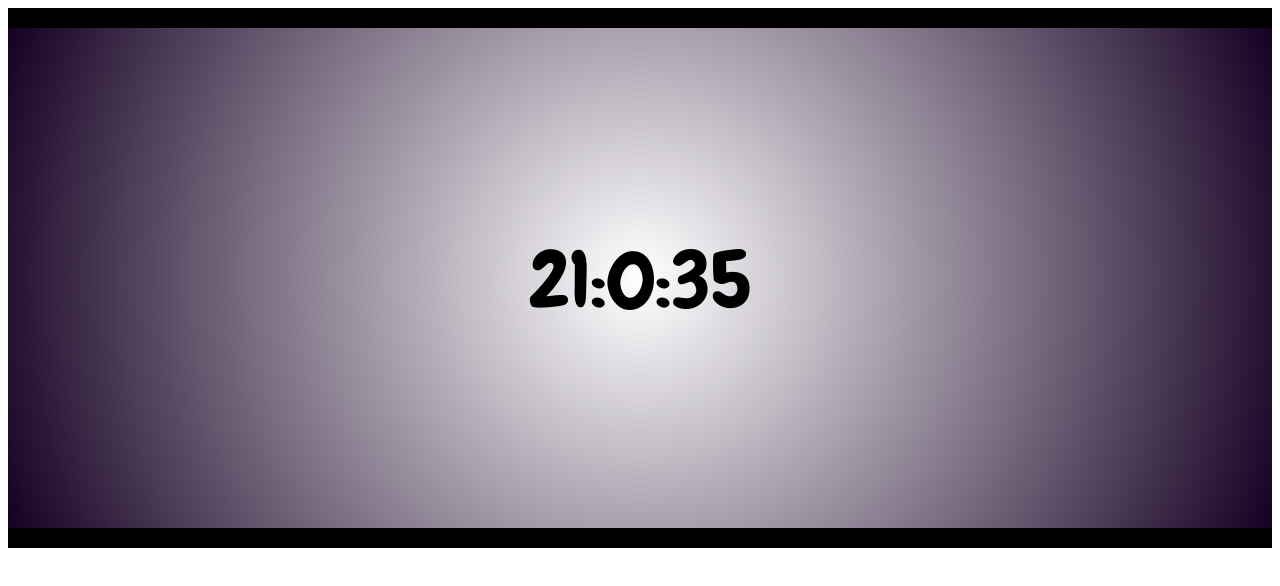
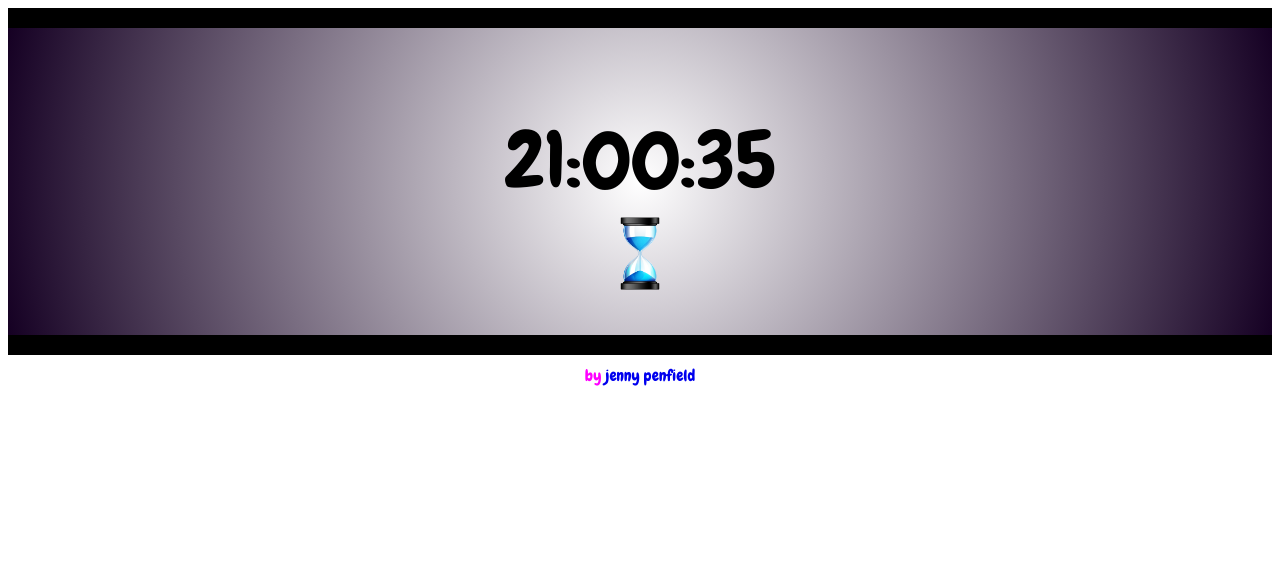
Before and after one commit to oakmac/color-clock, a plain HTML site: page index.html in a window 1280 px wide. Drawn offline with Linux system fonts and the light colour scheme.

Commit message:
got to working state

```diff
--- a/css/styles.css
+++ b/css/styles.css
@@ -2,11 +2,6 @@
 
 body {
   text-align: center;
-}
-
-div {
-  display: block;
-  /*vertical-align: middle;*/
 }
 
 .gradient {
@@ -18,14 +13,35 @@ div {
       );
   border-top: 20px black solid;
   border-bottom: 20px black solid;
-  height: 500px;
+  height: 50%;
   width: 100%;
   margin: 0 auto;
 }
 
-p {
+#time {
+  align-items: center;
+  display: inline-block;
   font-family: 'Chewy', Arial;
   font-size: 80px;
-  padding-top: 120px;
-  /*vertical-align: middle;*/
+  margin: 0 auto;
+  padding-top: 80px;
 }
+
+#hourglass {
+  display: block;
+  height: 20%;
+  margin: 0 auto;
+  padding-bottom: 40px;
+  width: 20%;
+}
+
+footer {
+  color: magenta;
+  font-family: 'Chewy', Arial;
+  font-size: 16px;
+  padding: 10px;
+}
+
+a#githublink {
+  text-decoration: none;
+}
--- a/index.html
+++ b/index.html
@@ -12,9 +12,11 @@
 
 <body>
   <div class="gradient">
-    <p id="time"></p>
+    <div id="time">hex clock</div>
+    <div><img id="hourglass" src="./img/hourglass.png" alt="clock"></img></div>
   </div>
   <script src="./js/jquery-3.2.0.min.js"></script>
   <script src="./js/main.js"></script>
+  <footer>by <a id="githublink" href="https://github.com/jennypenfield">jenny penfield</a></footer>
 </body>
 </html>
--- a/js/main.js
+++ b/js/main.js
@@ -3,50 +3,66 @@
 var isHex = false
 
 function init () {
-  setInterval(function getTime () {
+  setInterval(setTime, 1000)
+
+  function setTime () {
     var date = new Date()
-    var hours = makeTwoDigits(date.getHours())
-    var minutes = makeTwoDigits(date.getMinutes())
-    var seconds = makeTwoDigits(date.getSeconds())
-    $('p#time').html(hours + ':' + minutes + ':' + seconds)
+    var hours = makeTwoDigitsTime(date.getHours())
+    var minutes = makeTwoDigitsTime(date.getMinutes())
+    var seconds = makeTwoDigitsTime(date.getSeconds())
+    if (isHex) {
+      $('#time').html(setHexTime(hours, minutes, seconds))
+    } else {
+      $('#time').html(hours + ':' + minutes + ':' + seconds)
+    }
     setHexGradient(hours, minutes, seconds)
-  }, 1000)
+    setClockSize(seconds)
+  }
 
-  function makeTwoDigits (time) {
-    if (time.length < 2) {
+  function makeTwoDigitsTime (time) {
+    if (time < 10) {
       return '0' + time
     } else {
       return time
     }
   }
 
-  getHexGradient()
-  function getHexGradient () {
-    var date = new Date()
-    var hours = makeTwoDigits(date.getHours()).toString(16)
-    var minutes = makeTwoDigits(date.getMinutes()).toString(16)
-    var seconds = makeTwoDigits(date.getSeconds()).toString(16)
-    isHex = true
-    return '#' + hours + ':' + minutes + ':' + seconds
+  function makeTwoDigitsHex (hexNum) {
+    if (hexNum.length < 2) {
+      return '0' + hexNum
+    } else {
+      return hexNum
+    }
   }
 
   function setHexGradient (hours, minutes, seconds) {
-    var hourHex = makeTwoDigits(hours.toString(16))
-    var minHex = makeTwoDigits(minutes.toString(16))
-    var secHex = makeTwoDigits(seconds.toString(16))
-    var hexGradient = function () {
-      return '#' + hourHex + minHex + secHex
-    }
-    $('.gradient').css('background', 'radial-gradient(circle, #fff, ' + hexGradient() + ')')
-    console.log(hexGradient())
+    var hourHex = makeTwoDigitsHex(hours.toString(16))
+    var minHex = makeTwoDigitsHex(minutes.toString(16))
+    var secHex = makeTwoDigitsHex(seconds.toString(16))
+    var hexGradient = '#' + hourHex + minHex + secHex
+    $('.gradient').css('background', 'radial-gradient(circle, #fff, ' + hexGradient + ')')
+    console.log(hexGradient)
   }
 
-  $('p#time').hover(function () {
+  function setClockSize (seconds) {
+    var percentage = (100 - (seconds / 60 * 100)) * 2
+    $('#hourglass').css({'width': percentage, 'height': percentage})
+  }
+
+  function setHexTime (hours, minutes, seconds) {
+    var hourHex = makeTwoDigitsHex(hours.toString(16))
+    var minHex = makeTwoDigitsHex(minutes.toString(16))
+    var secHex = makeTwoDigitsHex(seconds.toString(16))
+    return '#' + hourHex + ':' + minHex + ':' + secHex
+  }
+
+  $('#time').hover(function () {
     if (isHex) {
-      $('p#time').html(getTime())
+      isHex = false
     } else {
-      $('p#time').html(getHexGradient)
+      isHex = true
     }
   })
 }
+
 $(document).ready(init)
```
Also changed, not shown: img/hourglass.png (added).
